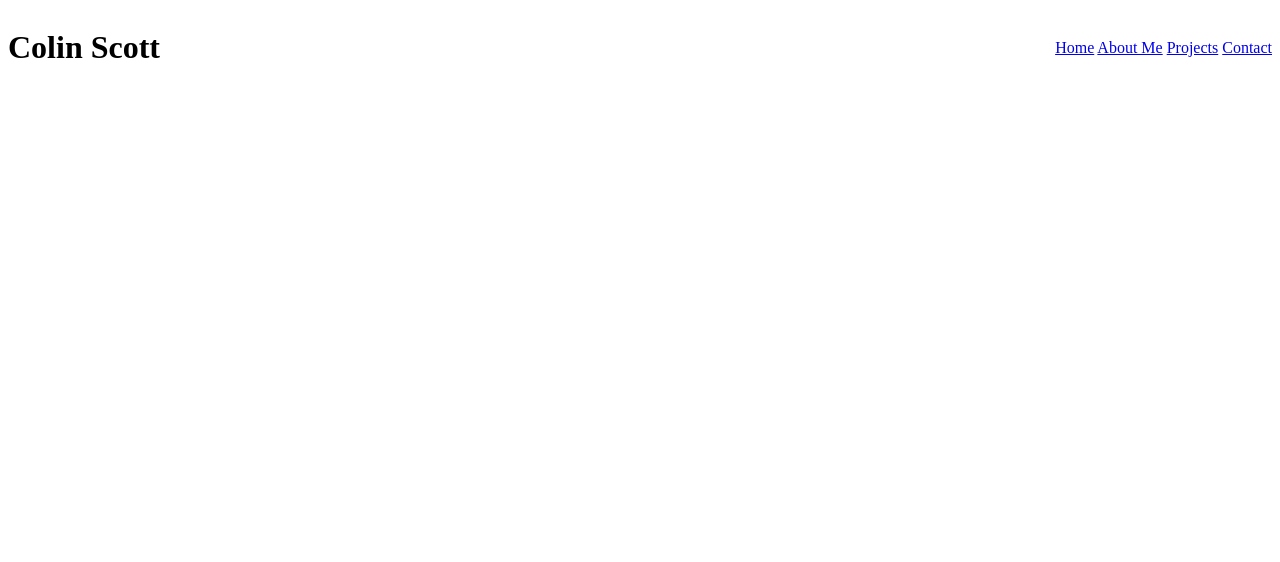
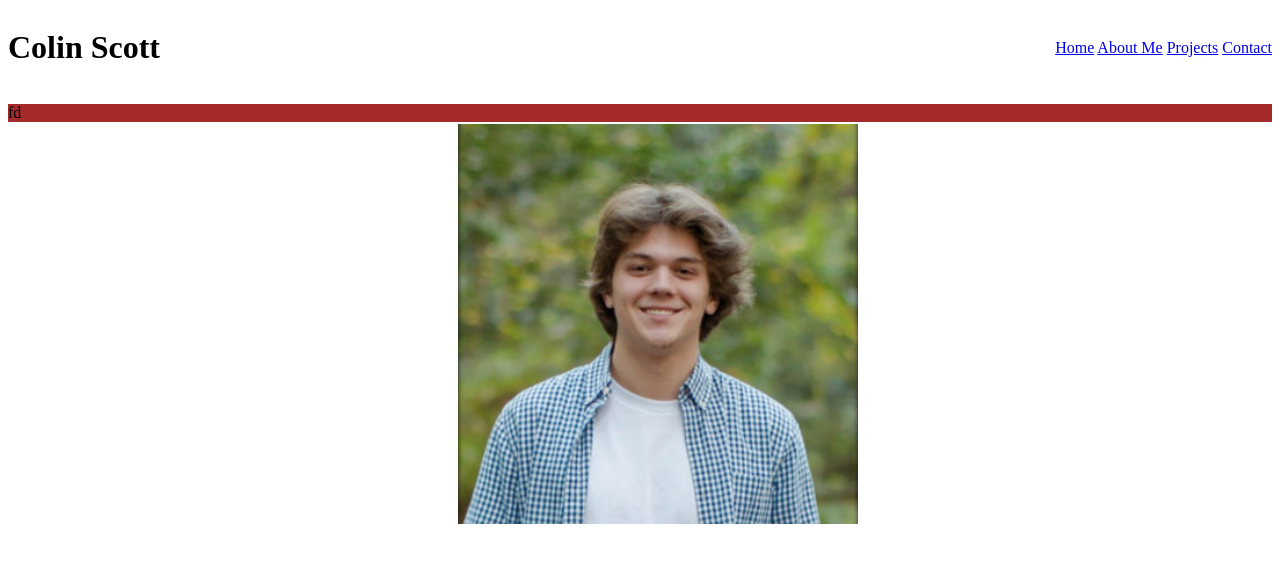
Before and after one commit to colinscott0/colinscott0.github.io, a plain HTML site: page index.html in a window 1280 px wide. Drawn offline with Linux system fonts and the light colour scheme.

Commit message:
add headshot

```diff
--- a/index.html
+++ b/index.html
@@ -9,13 +9,14 @@
         <h1>Colin Scott</h1>
         <nav>
             <a href="#home">Home</a>
-            <a href="#">About Me</a>
-            <a href="#">Projects</a>
-            <a href="#">Contact</a>
+            <a href="#aboutMe">About Me</a>
+            <a href="#projects">Projects</a>
+            <a href="#contact">Contact</a>
         </nav>
     </header>
-    <main>
-        <p></p>
-    </main>
+    <div id="home">
+        <img src="Headshot2.jpg" width="400" height="400" class="pic">
+        <p>fd</p>
+    </div>
 </body>
 </html>
--- a/style.css
+++ b/style.css
@@ -3,3 +3,12 @@ header {
     align-items: center;
     display: flex;
 }
+#home {
+    background-color: brown;
+    position: relative;
+}
+.pic {
+    position: absolute;
+    top: 20px;
+    left: 450px;
+}
```
Also changed, not shown: Headshot2.jpg (added).
